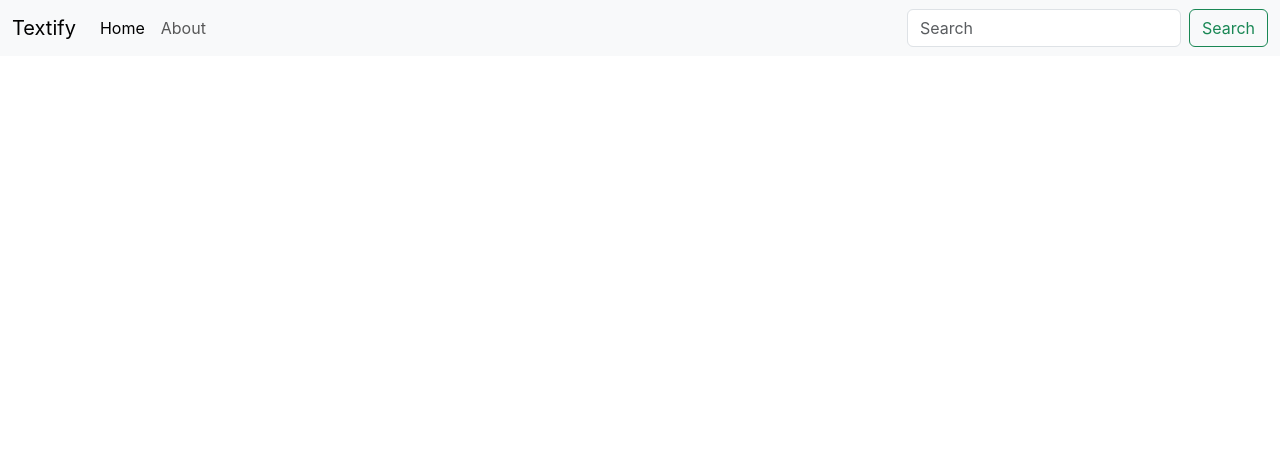
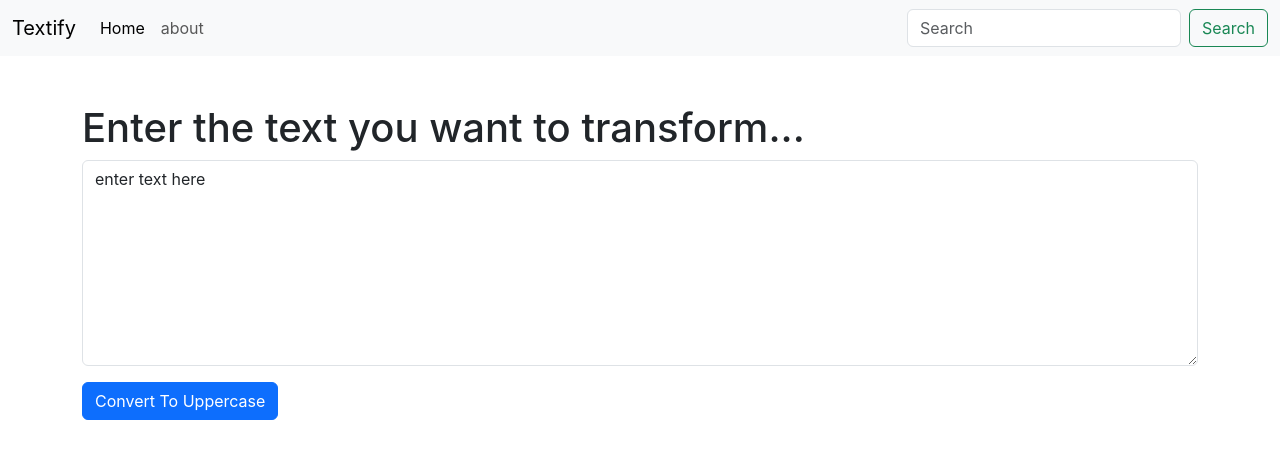
Before and after one commit to Quisha16/Textify, a React (Create React App) app: page / in a window 1280 px wide. Shown: the top 458 px of the page. Built offline with nearby package versions, Linux system fonts and the light colour scheme.

Commit message:
added the uppercase button

```diff
--- a/src/App.js
+++ b/src/App.js
@@ -1,52 +1,15 @@
 import "./App.css";
+import Navbar from "./Components/Navbar";
+import TextBox from "./Components/TextBox";
 
 function App() {
   return (
     //jsx fregment
     <>
-      <nav className="navbar navbar-expand-lg navbar-light bg-light">
-        <div className="container-fluid">
-          <a className="navbar-brand" href="/">
-            Textify
-          </a>
-          <button
-            className="navbar-toggler"
-            type="button"
-            data-bs-toggle="collapse"
-            data-bs-target="#navbarSupportedContent"
-            aria-controls="navbarSupportedContent"
-            aria-expanded="false"
-            aria-label="Toggle navigation"
-          >
-            <span className="navbar-toggler-icon"></span>
-          </button>
-          <div className="collapse navbar-collapse" id="navbarSupportedContent">
-            <ul className="navbar-nav me-auto mb-2 mb-lg-0">
-              <li className="nav-item">
-                <a className="nav-link active" aria-current="page" href="/">
-                  Home
-                </a>
-              </li>
-              <li className="nav-item">
-                <a className="nav-link" href="/">
-                  About
-                </a>
-              </li>
-            </ul>
-            <form className="d-flex">
-              <input
-                className="form-control me-2"
-                type="search"
-                placeholder="Search"
-                aria-label="Search"
-              />
-              <button className="btn btn-outline-success" type="submit">
-                Search
-              </button>
-            </form>
-          </div>
-        </div>
-      </nav>
+      <Navbar title="Textify" />
+      <div className="container my-5">
+        <TextBox heading="Enter the text you want to transform..." />
+      </div>
     </>
   );
 }
--- /dev/null
+++ b/src/Components/Navbar.js
@@ -0,0 +1,60 @@
+import React from "react"; //rfc
+import PropTypes from "prop-types"; //impt
+
+export default function Navbar(props) {
+  return (
+    <nav className="navbar navbar-expand-lg navbar-light bg-light">
+      <div className="container-fluid">
+        <a className="navbar-brand" href="/">
+          {props.title}
+        </a>
+        <button
+          className="navbar-toggler"
+          type="button"
+          data-bs-toggle="collapse"
+          data-bs-target="#navbarSupportedContent"
+          aria-controls="navbarSupportedContent"
+          aria-expanded="false"
+          aria-label="Toggle navigation"
+        >
+          <span className="navbar-toggler-icon"></span>
+        </button>
+        <div className="collapse navbar-collapse" id="navbarSupportedContent">
+          <ul className="navbar-nav me-auto mb-2 mb-lg-0">
+            <li className="nav-item">
+              <a className="nav-link active" aria-current="page" href="/">
+                Home
+              </a>
+            </li>
+            <li className="nav-item">
+              <a className="nav-link" href="/">
+                {props.aboutUs}
+              </a>
+            </li>
+          </ul>
+          <form className="d-flex">
+            <input
+              className="form-control me-2"
+              type="search"
+              placeholder="Search"
+              aria-label="Search"
+            />
+            <button className="btn btn-outline-success" type="submit">
+              Search
+            </button>
+          </form>
+        </div>
+      </div>
+    </nav>
+  );
+}
+//here u are declaring the type of props that will be sent
+Navbar.propTypes = {
+  title: PropTypes.string.isRequired,
+  aboutUs: PropTypes.string.isRequired,
+};
+//incase props are not passed then this will be the default
+Navbar.defaultProps = {
+  title: "SetTitleHere",
+  aboutUs: "about",
+};
--- /dev/null
+++ b/src/Components/TextBox.js
@@ -0,0 +1,32 @@
+import React, { useState } from "react";
+
+export default function TextBox(props) {
+  const handleUpClick = () => {
+    //console.log("uppercase was clicked ");
+    let upperText = Text.toUpperCase();
+    setText(upperText);
+  };
+
+  const handleOnChange = (event) => {
+    //console.log("inside onChange");
+    setText(event.target.value);
+  };
+  const [Text, setText] = useState("enter text here");
+  return (
+    <div>
+      <h1>{props.heading}</h1>
+      <div className="mb-3">
+        <textarea
+          className="form-control"
+          onChange={handleOnChange}
+          id="TextBox"
+          rows="8"
+          value={Text}
+        ></textarea>
+      </div>
+      <button className="btn btn-primary" onClick={handleUpClick}>
+        Convert To Uppercase
+      </button>
+    </div>
+  );
+}
```
